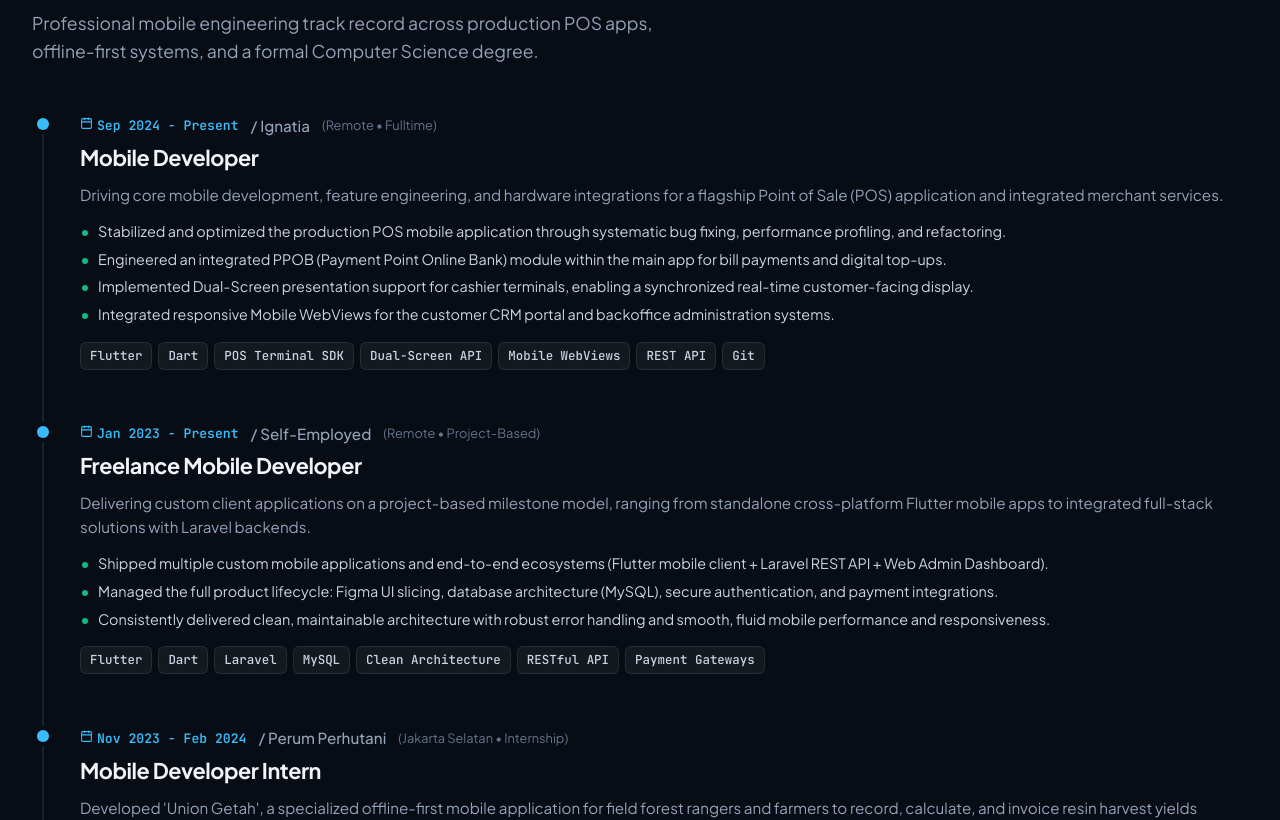
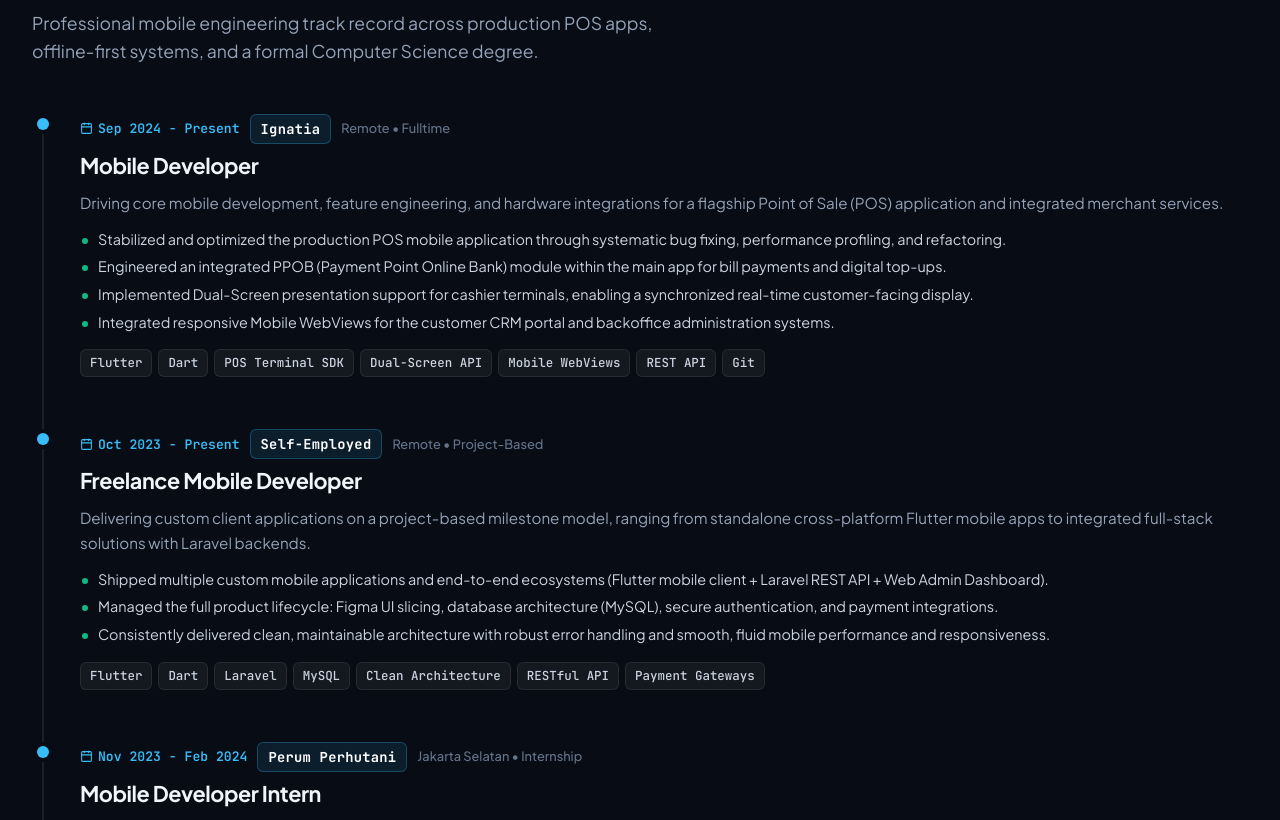
Before and after one commit to abghifareihand/web-portfolio, a React (Vite) app: page / in a window 1280 px wide. Shown: the part 2635-3455 px from the top of the page. Built offline with nearby package versions, Linux system fonts and the light colour scheme.

Commit message:
feat: add portfolio styles, experience section component, and data structures

```diff
--- a/src/App.css
+++ b/src/App.css
@@ -696,8 +696,8 @@
   display: flex;
   flex-wrap: wrap;
   align-items: center;
-  gap: 12px;
-  margin-bottom: 6px;
+  gap: 10px;
+  margin-bottom: 8px;
 }
 
 .timeline-period {
@@ -705,11 +705,39 @@
   font-size: 0.82rem;
   color: var(--accent-cyan);
   font-weight: 600;
-}
-
-.timeline-company {
-  font-size: 0.95rem;
-  color: var(--text-secondary);
+  display: inline-flex;
+  align-items: center;
+}
+
+.timeline-company-badge {
+  display: inline-flex;
+  align-items: center;
+  background: rgba(56, 189, 248, 0.1);
+  border: 1px solid rgba(56, 189, 248, 0.28);
+  padding: 3px 10px;
+  border-radius: var(--radius-sm);
+  color: #ffffff;
+  font-family: var(--font-mono);
+  font-size: 0.86rem;
+  font-weight: 700;
+  letter-spacing: 0.02em;
+  transition: all var(--transition-fast);
+}
+
+.timeline-company-badge:hover {
+  background: rgba(56, 189, 248, 0.16);
+  border-color: rgba(56, 189, 248, 0.45);
+}
+
+[data-theme="light"] .timeline-company-badge {
+  background: #f0f9ff;
+  border-color: #bae6fd;
+  color: #0284c7;
+}
+
+.timeline-meta-type {
+  font-size: 0.8rem;
+  color: var(--text-muted);
   font-weight: 500;
 }
 
--- a/src/components/ExperienceSection.jsx
+++ b/src/components/ExperienceSection.jsx
@@ -26,12 +26,16 @@ export default function ExperienceSection() {
 
               <div className="timeline-meta">
                 <span className="timeline-period">
-                  <Calendar size={13} style={{ display: 'inline', marginRight: '4px' }} />
+                  <Calendar size={13} style={{ display: 'inline', marginRight: '5px' }} />
                   {item.period}
                 </span>
-                <span className="timeline-company">/ {item.company}</span>
-                <span style={{ fontSize: '0.8rem', color: 'var(--text-muted)' }}>
-                  ({item.location} &bull; {item.type})
+
+                <span className="timeline-company-badge">
+                  {item.company}
+                </span>
+
+                <span className="timeline-meta-type">
+                  {item.location} &bull; {item.type}
                 </span>
               </div>
 
--- a/src/data/portfolioData.js
+++ b/src/data/portfolioData.js
@@ -304,7 +304,7 @@ export const experienceData = [
     stack: ["Flutter", "Dart", "POS Terminal SDK", "Dual-Screen API", "Mobile WebViews", "REST API", "Git"]
   },
   {
-    period: "Jan 2023 - Present",
+    period: "Oct 2023 - Present",
     role: "Freelance Mobile Developer",
     company: "Self-Employed",
     location: "Remote",
```
